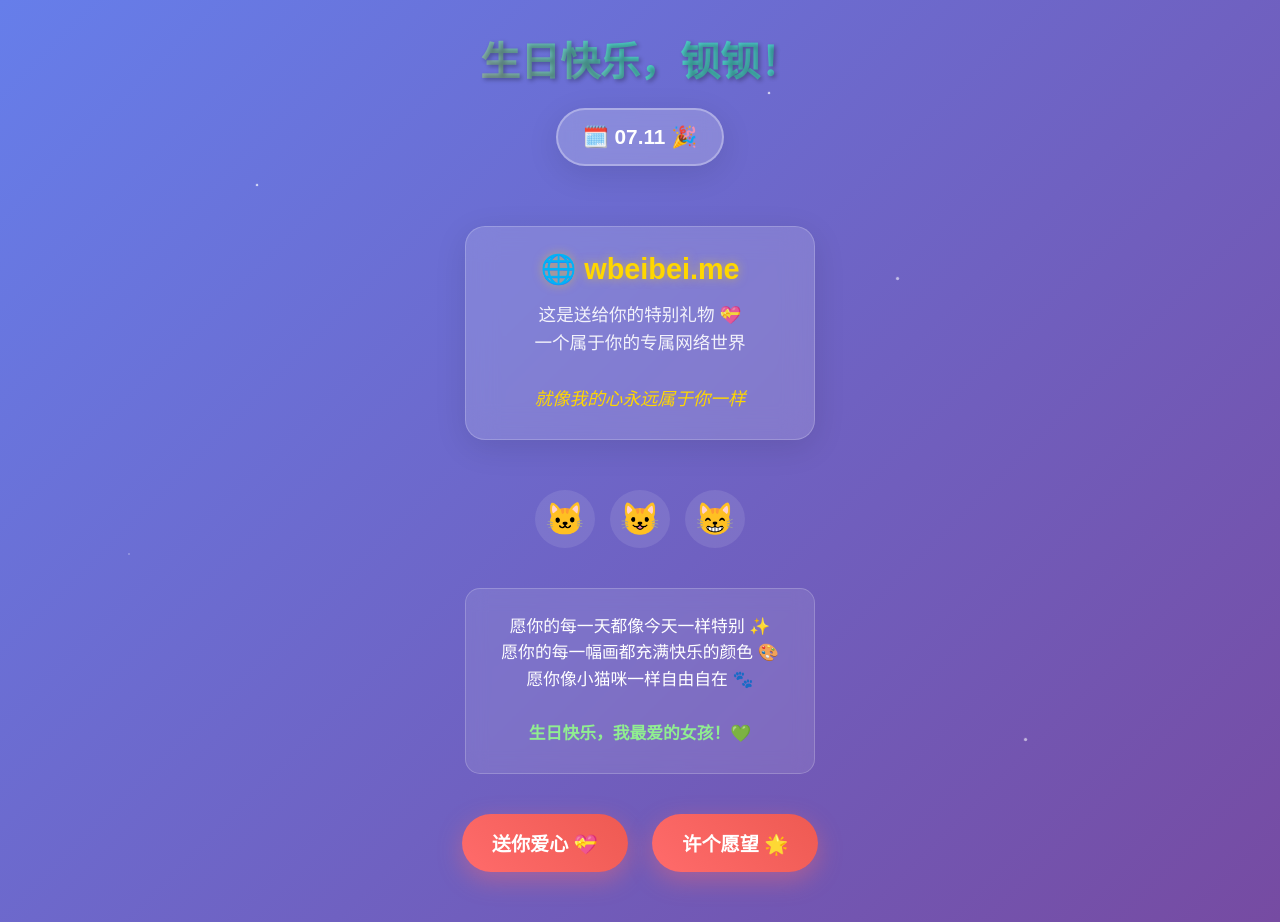
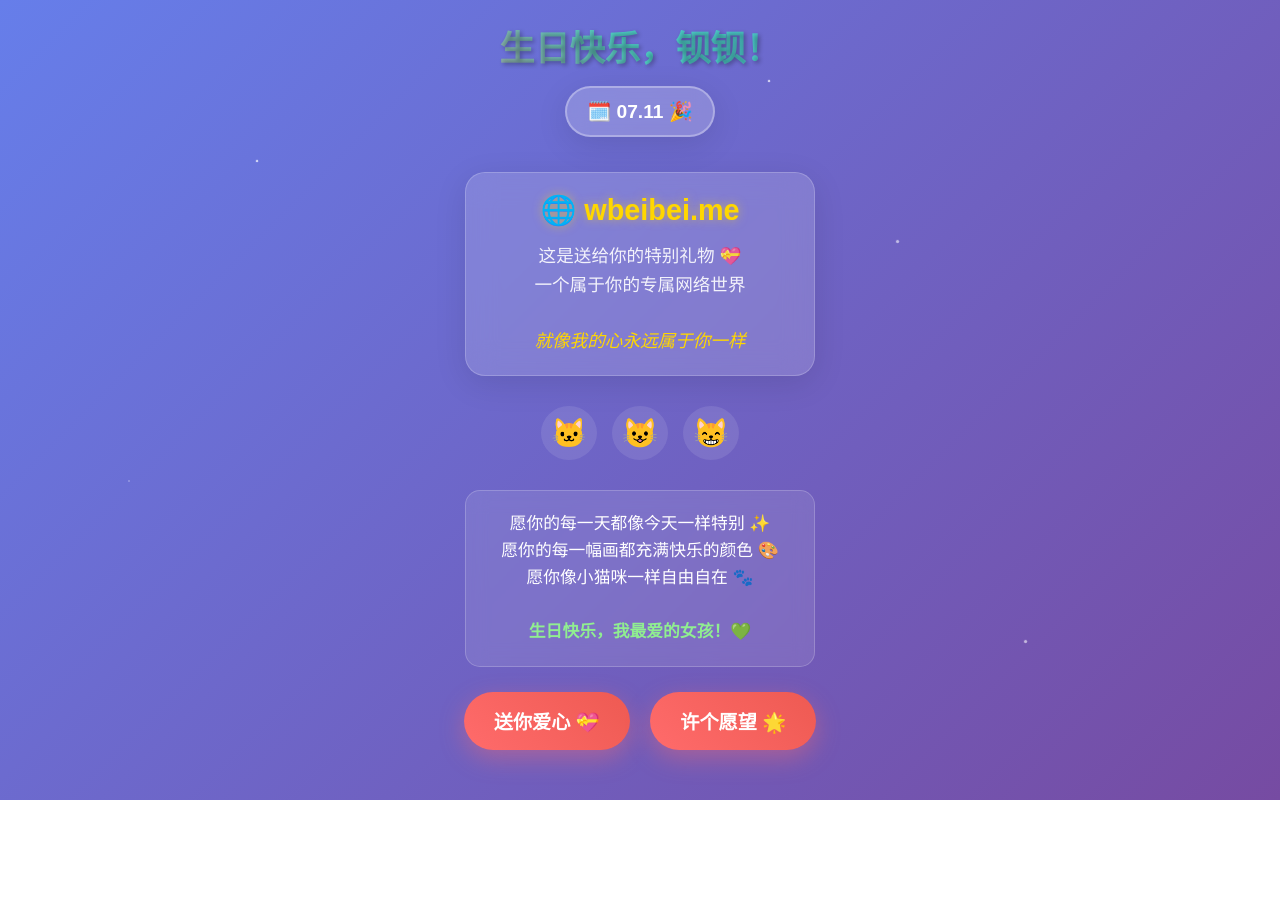
Before and after one commit to wbbei/wbbei.github.io, a plain HTML site: page index.html in a window 1280 px wide. After the commit the page ends 800 px from the top, so only its background shows below. Drawn offline with Linux system fonts and the light colour scheme.

```diff
--- a/index.html
+++ b/index.html
@@ -17,6 +17,7 @@
       color: #fff;
       text-align: center;
       min-height: 100vh;
+      min-height: 100dvh; /* 动态视口高度，考虑移动浏览器地址栏 */
       overflow-x: hidden;
       position: relative;
     }
@@ -48,17 +49,21 @@
     .container {
       position: relative;
       z-index: 10;
-      padding: 30px 20px;
+      padding: 20px 20px 40px 20px;
       min-height: 100vh;
+      min-height: 100dvh; /* 动态视口高度 */
+      max-height: 100vh;
+      max-height: 100dvh; /* 动态视口高度 */
       display: flex;
       flex-direction: column;
-      justify-content: center;
+      justify-content: space-around;
       align-items: center;
+      overflow-y: auto;
     }
 
     .main-title {
-      font-size: 2.5em;
-      margin-bottom: 20px;
+      font-size: 2.2em;
+      margin-bottom: 15px;
       text-shadow: 2px 2px 4px rgba(0,0,0,0.3);
       background: linear-gradient(45deg, #ffd700, #ff6b6b, #4ecdc4, #45b7d1);
       background-size: 400% 400%;
@@ -70,11 +75,11 @@
     .date-badge {
       background: rgba(255, 255, 255, 0.2);
       backdrop-filter: blur(10px);
-      padding: 15px 25px;
+      padding: 12px 20px;
       border-radius: 30px;
-      font-size: 1.3em;
+      font-size: 1.2em;
       font-weight: bold;
-      margin-bottom: 30px;
+      margin-bottom: 20px;
       border: 2px solid rgba(255, 255, 255, 0.3);
       box-shadow: 0 8px 32px rgba(0, 0, 0, 0.1);
     }
@@ -82,9 +87,9 @@
     .domain-section {
       background: rgba(255, 255, 255, 0.15);
       backdrop-filter: blur(15px);
-      padding: 25px;
+      padding: 20px;
       border-radius: 20px;
-      margin: 30px 0;
+      margin: 15px 0;
       border: 1px solid rgba(255, 255, 255, 0.2);
       box-shadow: 0 8px 32px rgba(0, 0, 0, 0.1);
       max-width: 350px;
@@ -113,7 +118,7 @@
       font-size: 1.2em;
       border-radius: 50px;
       cursor: pointer;
-      margin: 20px 10px;
+      margin: 10px 8px;
       transition: all 0.3s ease;
       box-shadow: 0 8px 25px rgba(255, 107, 107, 0.4);
       font-weight: bold;
@@ -132,9 +137,9 @@
     .message-card {
       background: rgba(255, 255, 255, 0.1);
       backdrop-filter: blur(10px);
-      padding: 25px;
+      padding: 20px;
       border-radius: 15px;
-      margin: 20px 0;
+      margin: 15px 0;
       border: 1px solid rgba(255, 255, 255, 0.2);
       max-width: 350px;
       width: 100%;
@@ -143,8 +148,8 @@
     }
 
     .cat-emojis {
-      font-size: 2em;
-      margin: 20px 0;
+      font-size: 1.8em;
+      margin: 15px 0;
       display: flex;
       justify-content: center;
       gap: 15px;
@@ -212,10 +217,21 @@
     }
 
     @media (max-height: 700px) {
-      .container { padding: 20px; }
-      .main-title { font-size: 2.2em; margin-bottom: 15px; }
-      .date-badge { margin-bottom: 20px; }
-      .domain-section, .message-card { margin: 15px 0; }
+      .container { padding: 15px 20px 30px 20px; }
+      .main-title { font-size: 2em; margin-bottom: 10px; }
+      .date-badge { margin-bottom: 15px; padding: 10px 18px; font-size: 1.1em; }
+      .domain-section, .message-card { margin: 10px 0; padding: 18px; }
+      .cat-emojis { margin: 10px 0; font-size: 1.6em; }
+      .heart-button { margin: 8px 6px; padding: 12px 25px; font-size: 1.1em; }
+    }
+
+    @media (max-height: 600px) {
+      .container { padding: 10px 15px 25px 15px; }
+      .main-title { font-size: 1.8em; margin-bottom: 8px; }
+      .date-badge { margin-bottom: 12px; padding: 8px 15px; font-size: 1em; }
+      .domain-section, .message-card { margin: 8px 0; padding: 15px; }
+      .cat-emojis { margin: 8px 0; font-size: 1.4em; }
+      .heart-button { margin: 6px 4px; padding: 10px 20px; font-size: 1em; }
     }
   </style>
 </head>
@@ -374,6 +390,16 @@
     document.addEventListener('touchmove', function(e) {
       e.preventDefault();
     }, { passive: false });
+
+    // 处理移动端视口高度变化（地址栏显示/隐藏）
+    function setVH() {
+      let vh = window.innerHeight * 0.01;
+      document.documentElement.style.setProperty('--vh', `${vh}px`);
+    }
+
+    setVH();
+    window.addEventListener('resize', setVH);
+    window.addEventListener('orientationchange', setVH);
   </script>
 </body>
 </html>
```
Also changed, not shown: 1 other file.
